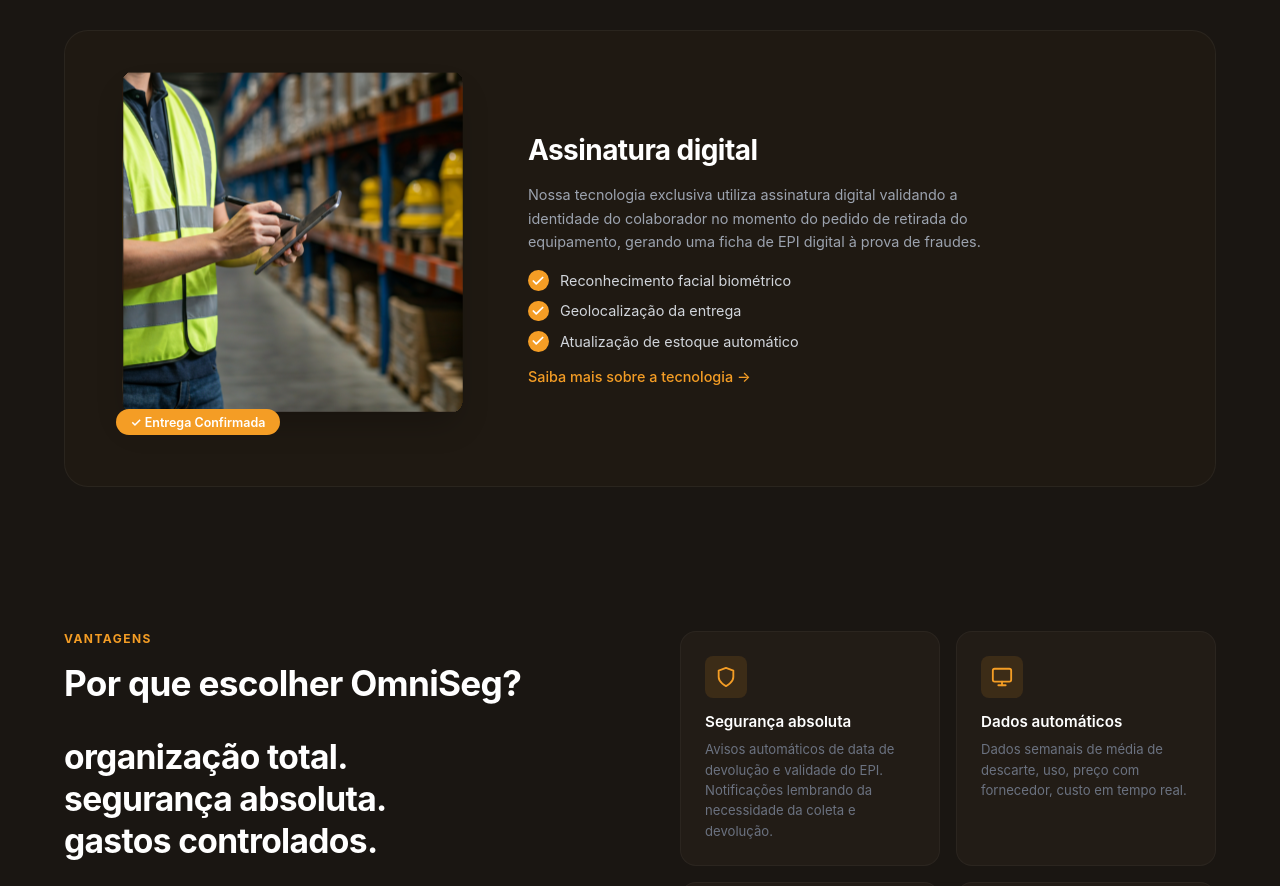
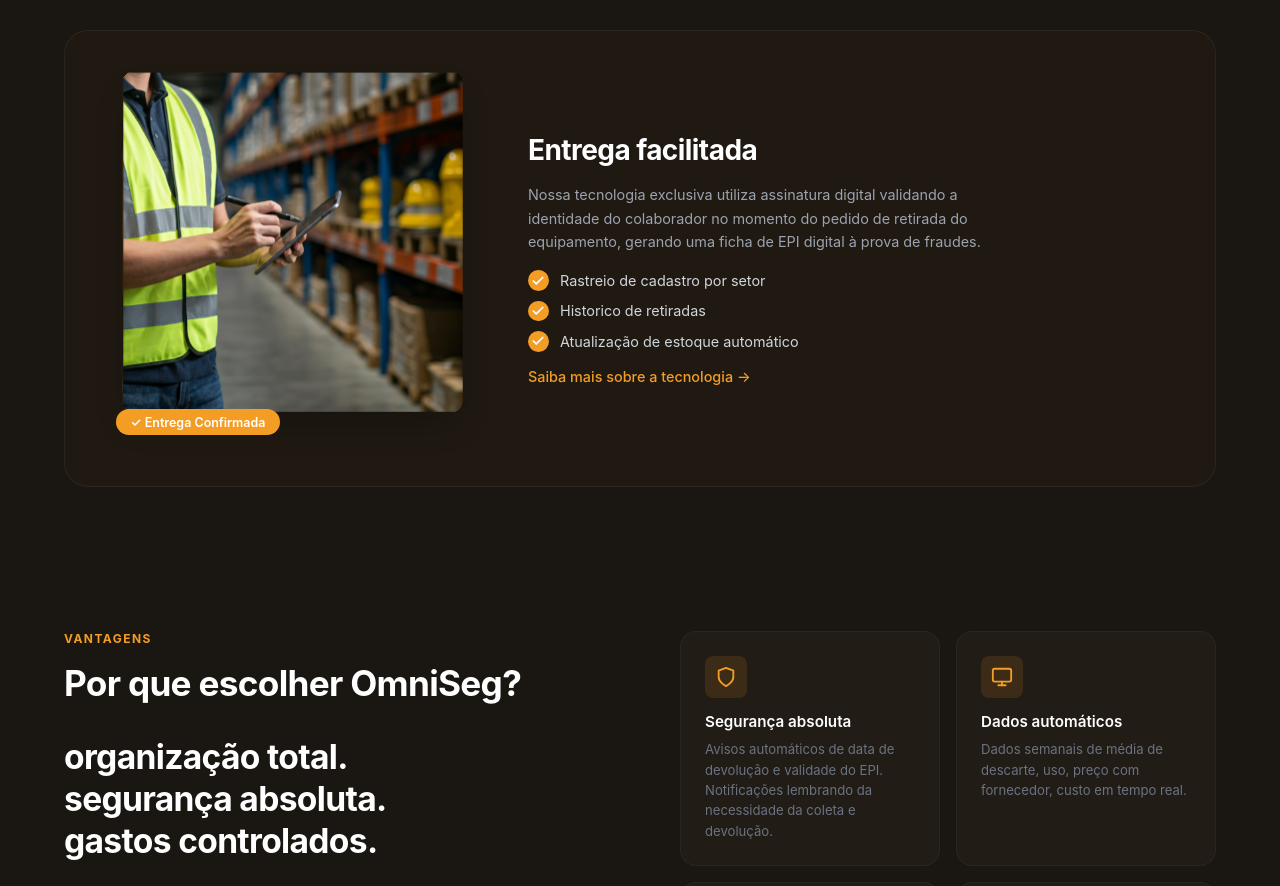
Before and after one commit to henriqueVMdev/Sistema_epi, a Vue app: page / in a window 1280 px wide. Shown: the part 1380-2266 px from the top of the page. Built offline with nearby package versions, Linux system fonts and the light colour scheme; no server answers.

Commit message:
UPDATE home

```diff
--- a/src/pages/home.vue
+++ b/src/pages/home.vue
@@ -74,7 +74,7 @@
         <span class="bio-badge">✓ Entrega Confirmada</span>
       </div>
       <div class="bio-text-side">
-        <h2>Assinatura digital </h2>
+        <h2>Entrega facilitada </h2>
         <p>
           Nossa tecnologia exclusiva utiliza assinatura digital validando a
           identidade do colaborador no momento do pedido de retirada do equipamento,
@@ -87,15 +87,14 @@
                 <polyline points="20 6 9 17 4 12"/>
               </svg>
             </span>
-            Reconhecimento facial biométrico
-          </li>
+            Rastreio de cadastro por setor          </li>
           <li>
             <span class="check-icon">
               <svg width="14" height="14" viewBox="0 0 24 24" fill="none" stroke="white" stroke-width="3" stroke-linecap="round" stroke-linejoin="round">
                 <polyline points="20 6 9 17 4 12"/>
               </svg>
             </span>
-            Geolocalização da entrega
+            Historico de retiradas
           </li>
           <li>
             <span class="check-icon">
```
